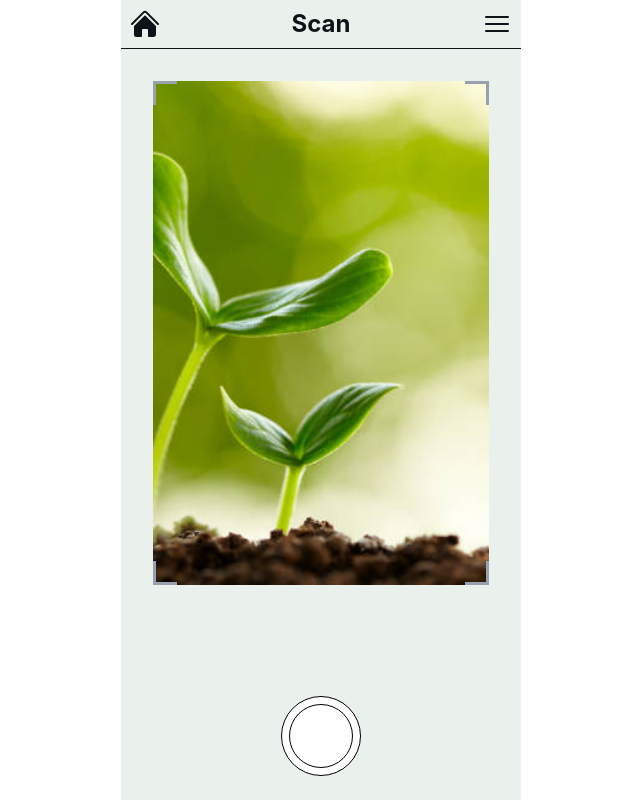
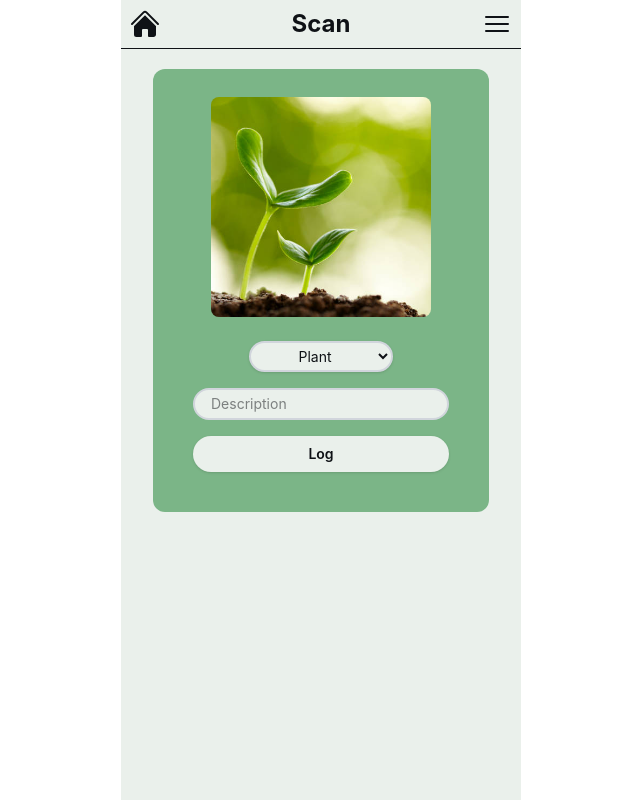
Before and after one commit to faas-bsu-26/GroupOne_ProjectTwo, a React (Vite) app: page /scan in a window 1280 px wide. Both pictures are taken after a click on the button 640 px from the left and 736 px from the top of the page. Shown: the whole page, without its empty margins (319-959 px from the left). Built offline with nearby package versions, Linux system fonts and the light colour scheme.

Commit message:
Adds logging functionality to scan page

```diff
--- a/src/pages/Scan.jsx
+++ b/src/pages/Scan.jsx
@@ -1,9 +1,61 @@
+import { useState, useEffect } from "react";
+import { useNavigate } from "react-router-dom";
 import Title from "../components/Title";
 import ScanCamera from "../components/ScanCamera";
 
 export default function Scan() {
+    const [scanned, setScanned] = useState(false);
+    const [type, setType] = useState("plant");
+    const [inputValue, setInputValue] = useState("");
+    const naviagte = useNavigate();
+
+    useEffect(() => {
+        setScanned(false);
+    }, []);
+
+    if (scanned) {
+        return (
+            <div className="mx-auto min-h-screen flex flex-col max-w-100 bg-background-light dark:bg-background-dark text-text-light dark:text-text-dark">
+                <Title title="Scan" />
+                <div className="rounded-xl pt-7 p-10 mt-5 m-15 flex flex-col gap-2 max-w-sm mx-auto bg-log-card-light dark:bg-log-card-dark">
+                    <div className="flex justify-center items-center">
+                        <div className="w-55 h-55 rounded-lg shrink-0 overflow-hidden flex justify-center items-center bg-secondary-background-light dark:bg-secondary-background-dark">
+                            <img src={"./plant.jpg"} alt="scanned image" className="w-full h-full object-cover" />
+                        </div>
+                    </div>
+                    <div className="flex justify-center mt-4">
+                        <div className="flex flex-col items-center w-full gap-2">
+                            <select
+                                className="border-2 border-gray-300 px-4 py-1 rounded-full shadow-sm focus:outline-none focus:ring-2 transition-all w-36 text-center text-sm bg-background-light dark:bg-background-dark text-text-light dark:text-text-dark cursor-pointer"
+                                value={type}
+                                onChange={e => setType(e.target.value)}
+                            >
+                                <option value="plant">Plant</option>
+                                <option value="animal">Animal</option>
+                            </select>
+                            <input
+                                type="text"
+                                className="mt-2 border-2 border-gray-300 rounded-full px-4 py-1 w-64 text-sm focus:outline-none focus:ring-2 transition-all bg-background-light dark:bg-background-dark text-text-light dark:text-text-dark"
+                                placeholder="Description"
+                                value={inputValue}
+                                onChange={e => setInputValue(e.target.value)}
+                            />
+                            <button
+                                className="mt-2 w-64 py-2 rounded-full font-semibold shadow hover:opacity-90 transition-colors text-sm bg-background-light dark:bg-background-dark text-text-light dark:text-text-dark cursor-pointer"
+                                type="button"
+                                onClick={() => naviagte('/log')}
+                            >
+                                Log
+                            </button>
+                        </div>
+                    </div>
+                </div>
+            </div>
+        )
+    }
+
     return (
-        <div className="mx-auto min-h-screen flex flex-col max-w-100 bg-background-light text-text-dark dark:bg-background-dark dark:text-text-light">
+        <div className="mx-auto min-h-screen flex flex-col max-w-100 bg-background-light dark:bg-background-dark text-text-light dark:text-text-dark">
             <Title title="Scan" />
 
             <div className="flex-1 bg-primary-bg">
@@ -11,7 +63,7 @@ export default function Scan() {
             </div>
 
             <div className="bg-primary-bg pb-4 flex justify-center">
-                <button onClick={null} className="relative w-24 h-24 flex items-center justify-center active:scale-95 transition-transform group">
+                <button onClick={() => setScanned(true)} className="relative w-24 h-24 flex items-center justify-center active:scale-95 transition-transform group cursor-pointer">
                     <div className="absolute w-20 h-20 rounded-full bg-white border border-black"></div>
                     <div className="absolute w-16 h-16 rounded-full bg-white group-hover:bg-neutral-300 group-active:bg-neutral-300 border border-black transition-colors"></div>
                 </button>
```
